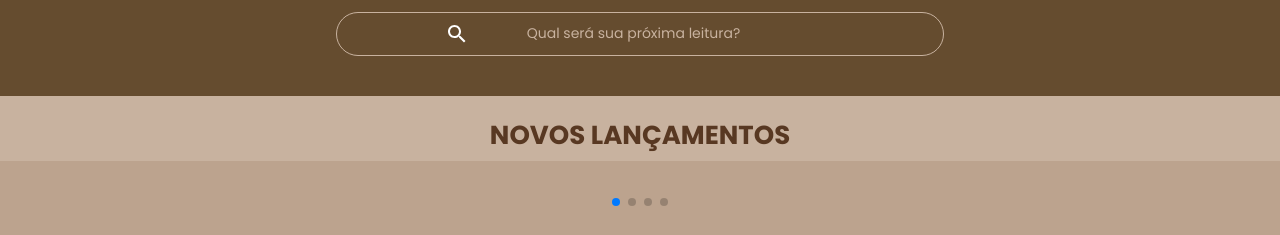
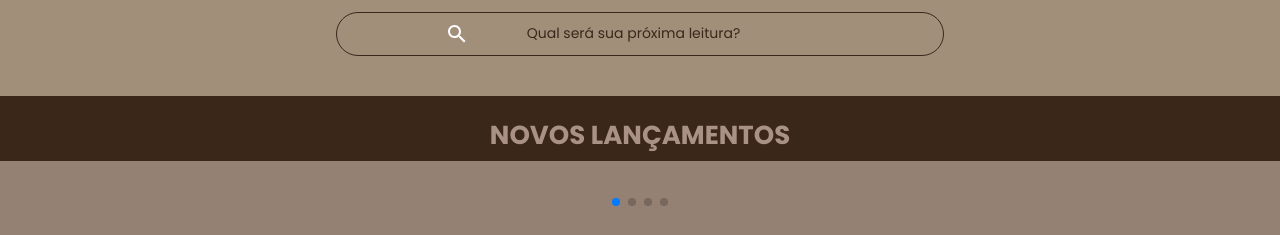
Before and after one commit to GHCO1193/Alura.book-parte-2, a plain HTML site: page index.html in a window 1280 px wide. Shown: the part 192-427 px from the top of the page. Drawn offline with nearby package versions, Linux system fonts and the light colour scheme.

Commit message:
Update styles.css

```diff
--- a/styles.css
+++ b/styles.css
@@ -6,10 +6,10 @@
 @import url("styles/rodapé.css");
 
 :root {
-    --cor-de-fundo: #bca38e; /* Marrom pastel claro para o fundo */
-    --branco: #c8b29f; /* Marrom claro suave */
-    --laranja: #583822; /* Marrom suave com toque de bege */
-    --azul-degrade: linear-gradient(97.54deg, #654c2f 35.49%, #654c2f 165.37%); /* Gradiente suave em tons de marrom claro */
+    --cor-de-fundo: #583822a1; /* Marrom pastel claro para o fundo */
+    --branco: #3a271a; /* Marrom claro suave */
+    --laranja: #e7cfbfa3; /* Marrom suave com toque de bege */
+    --azul-degrade: linear-gradient(97.54deg, #a28f7a 35.49%, #a28f7a 165.37%); /* Gradiente suave em tons de marrom claro */
     --fonte-principal: "Poppins";
     --azul: #0e0808; /* Branco (sem alteração) */
     --fonte-secundario: "Josefin Sans";
```
